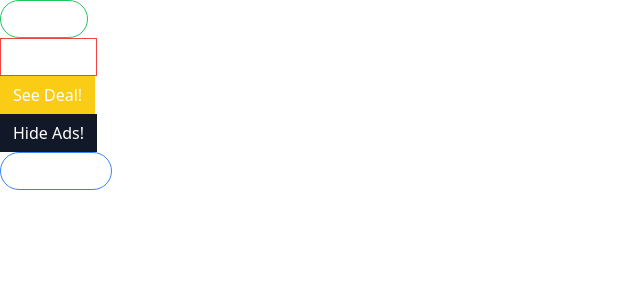
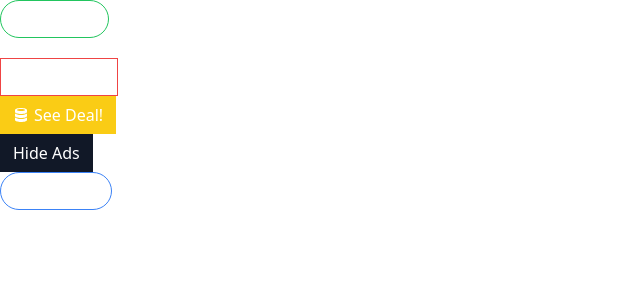
Before and after one commit to rachelspencer/comps-practice, a React (Create React App) app: page / in a window 1280 px wide. Shown: the top 300 px of the page, without its empty margins (0-640 px from the left). Built offline with nearby package versions, Linux system fonts and the light colour scheme.

Commit message:
...rest added to button classes for reusability

```diff
--- a/package.json
+++ b/package.json
@@ -10,6 +10,7 @@
     "prop-types": "^15.8.1",
     "react": "^18.2.0",
     "react-dom": "^18.2.0",
+    "react-icons": "^4.7.1",
     "react-scripts": "5.0.1",
     "web-vitals": "^2.1.4"
   },
--- a/src/App.js
+++ b/src/App.js
@@ -1,22 +1,38 @@
+import { GoBell, GoCloudDownload, GoDatabase } from 'react-icons/go';
 import Button from './Button';
 
+
 const App = () => {
+
     return (
         <div>
             <div>
-                <Button success rounded outline>Click Me</Button>
+                <Button success outline rounded className="mb-5">
+                    <GoBell />
+                    Click Me
+                </Button>
             </div>
             <div>
-                <Button danger outline>Buy Now!</Button>
+                <Button danger outline>
+                    <GoCloudDownload />
+                    Buy Now!
+                </Button>
             </div>
             <div>
-                <Button warning>See Deal!</Button>
+                <Button warning>
+                    <GoDatabase />
+                    See Deal!
+                </Button>
             </div>
             <div>
-                <Button secondary>Hide Ads!</Button>
+                <Button secondary>
+                    Hide Ads
+                </Button>
             </div>
             <div>
-                <Button primary rounded outline>Something!</Button>
+                <Button primary rounded outline>
+                    Something!
+                </Button>
             </div>
         </div>
     )
--- a/src/Button.js
+++ b/src/Button.js
@@ -9,9 +9,10 @@ const Button = ({
     danger,
     outline,
     rounded,
+    ...rest
  }) => {
 
-    const classes = className('px-3 py-1.5 border', {
+    const classes = className(rest.className, 'flex items-center px-3 py-1.5 border', {
         'border-blue-500 bg-blue-500 text-white': primary,
         'border-gray-900 bg-gray-900 text-white': secondary,
         'border-green-500 bg-green-500 text-white': success,
@@ -26,7 +27,7 @@ const Button = ({
         'text-red-500': outline && danger,
     });
 
-    return <button className={classes}>{children}</button>;
+    return <button {...rest} className={classes}>{children}</button>;
 };
 
 Button.propTypes = {
--- a/src/index.css
+++ b/src/index.css
@@ -1,3 +1,7 @@
 @tailwind base;
 @tailwind components;
 @tailwind utilities;
+
+button > svg {
+    margin-right: 5px;
+}
```
Also changed, not shown: 1 other file (tests, documents, lock files or other folders).
